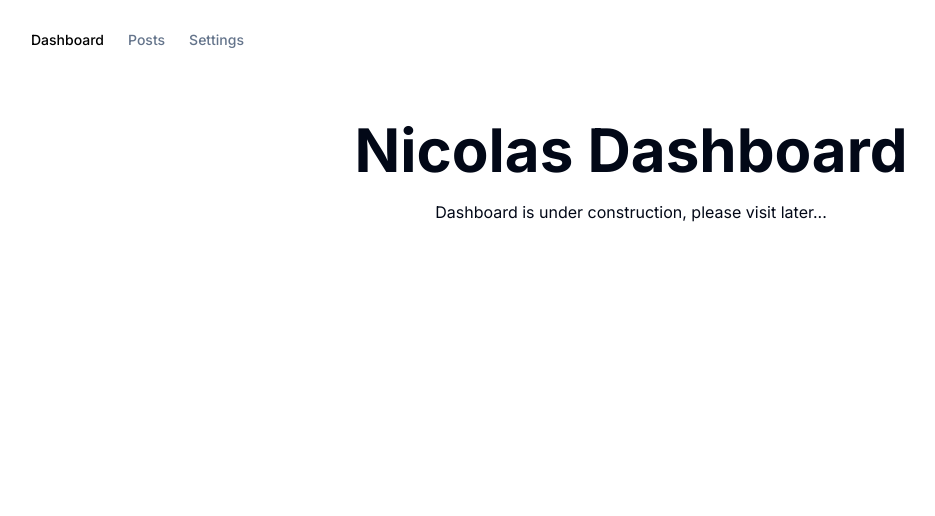
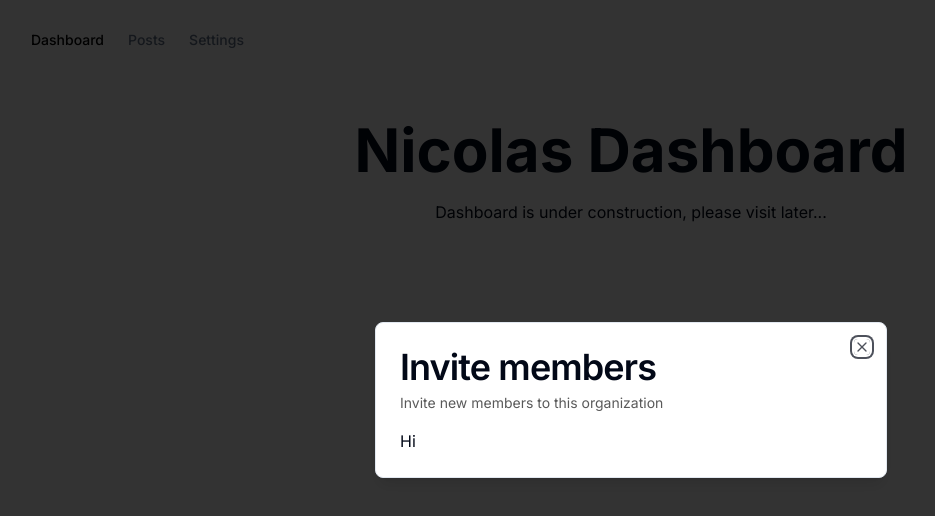
Before and after one commit to SalikJamal/nicolas-dashboard, a Next.js app: page / in a window 1280 px wide. Shown: the top 516 px of the page, without its empty margins (9-944 px from the left). Built offline with nearby package versions, Linux system fonts and the light colour scheme.

Commit message:
Added base modal with headings and title

```diff
--- a/app/layout.tsx
+++ b/app/layout.tsx
@@ -2,6 +2,7 @@ import { ClerkProvider } from "@clerk/nextjs"
 import type { Metadata } from "next"
 import { Inter } from "next/font/google"
 import ToastProvider from "@/providers/toast-provider"
+import ModalProvider from "@/providers/modal-provider"
 import "@/styles/globals.css"
 import "@/styles/prosemirror.css"
 
@@ -23,6 +24,7 @@ export default function RootLayout({
       <html lang="en">
         <body className={inter.className}>
           <ToastProvider />
+          <ModalProvider />
           {children}
         </body>
       </html>
--- /dev/null
+++ b/components/modals/invite-members-modal.tsx
@@ -0,0 +1,19 @@
+import { Modal } from "@/components/ui/modal"
+import useInviteModal from "@/hooks/use-invite-modal"
+
+
+export default function InviteMembersModal() {
+
+    const inviteModal = useInviteModal()
+
+    return (
+        <Modal
+            isOpen={inviteModal.isOpen}
+            onClose={inviteModal.onClose}
+            title="Invite members"
+            description="Invite new members to this organization"
+        >
+            <h1>Hi</h1>
+        </Modal>
+    )
+}
--- /dev/null
+++ b/components/ui/modal.tsx
@@ -0,0 +1,39 @@
+"use client"
+
+import {
+    Dialog,
+    DialogContent,
+    DialogDescription,
+    DialogHeader,
+    DialogTitle
+} from "@/components/ui/dialog"
+
+interface IModalProps {
+    title: string;
+    description: string;
+    isOpen: boolean;
+    onClose: () => void;
+    children?: React.ReactNode;
+}
+
+
+export const Modal: React.FC<IModalProps> = ({ title, description, isOpen, onClose, children }) => {
+
+    const onChange = (open: boolean) => {
+        if(!open) onClose()
+    }
+
+    return (
+        <Dialog open={isOpen} onOpenChange={onChange}>
+            <DialogContent>
+                <DialogHeader>
+                    <DialogTitle className="font-semibold text-4xl">{title}</DialogTitle>
+                    <DialogDescription className="text-black/65 text-sm">{description}</DialogDescription>
+                </DialogHeader>
+                <div>
+                    {children}
+                </div>
+            </DialogContent>
+        </Dialog>
+    )
+}
--- /dev/null
+++ b/hooks/use-invite-modal.tsx
@@ -0,0 +1,17 @@
+import { create } from "zustand"
+
+interface IInviteModalStore {
+    isOpen: boolean;
+    onOpen: () => void;
+    onClose: () => void;
+}
+
+
+const useInviteModal = create<IInviteModalStore>(set => ({
+    isOpen: true,
+    onOpen: () => set({ isOpen: true }),
+    onClose: () => set({ isOpen: false })
+}))
+
+
+export default useInviteModal
--- a/middleware.ts
+++ b/middleware.ts
@@ -2,7 +2,8 @@ import { clerkMiddleware, createRouteMatcher } from "@clerk/nextjs/server"
 
 
 const isProtectedRoute = createRouteMatcher([
-  '/'
+  "/",
+  '/posts(.*)'
 ])
 
 export default clerkMiddleware((auth, req) => {
--- a/package.json
+++ b/package.json
@@ -28,6 +28,7 @@
     "class-variance-authority": "^0.7.0",
     "clsx": "^2.1.1",
     "cmdk": "^1.0.0",
+    "emblor": "^1.3.0",
     "highlight.js": "^11.9.0",
     "lowlight": "^3.1.0",
     "lucide-react": "^0.378.0",
@@ -43,7 +44,8 @@
     "tiptap-markdown": "^0.8.10",
     "ts-pattern": "^5.1.2",
     "use-debounce": "^10.0.1",
-    "zod": "^3.23.7"
+    "zod": "^3.23.7",
+    "zustand": "^4.5.2"
   },
   "devDependencies": {
     "@types/node": "^20",
--- /dev/null
+++ b/providers/modal-provider.tsx
@@ -0,0 +1,20 @@
+"use client"
+
+import { useEffect, useState } from "react"
+import InviteMembersModal from "@/components/modals/invite-members-modal"
+
+
+export default function ModalProvider() {
+
+    const [isMounted, setIsMounted] = useState(false)
+
+    useEffect(() => {
+        setIsMounted(true)
+    }, [])
+
+    if(!isMounted) return null
+
+    return (
+        <InviteMembersModal />
+    )
+}
```
Also changed, not shown: 1 other file (tests, documents, lock files or other folders).
